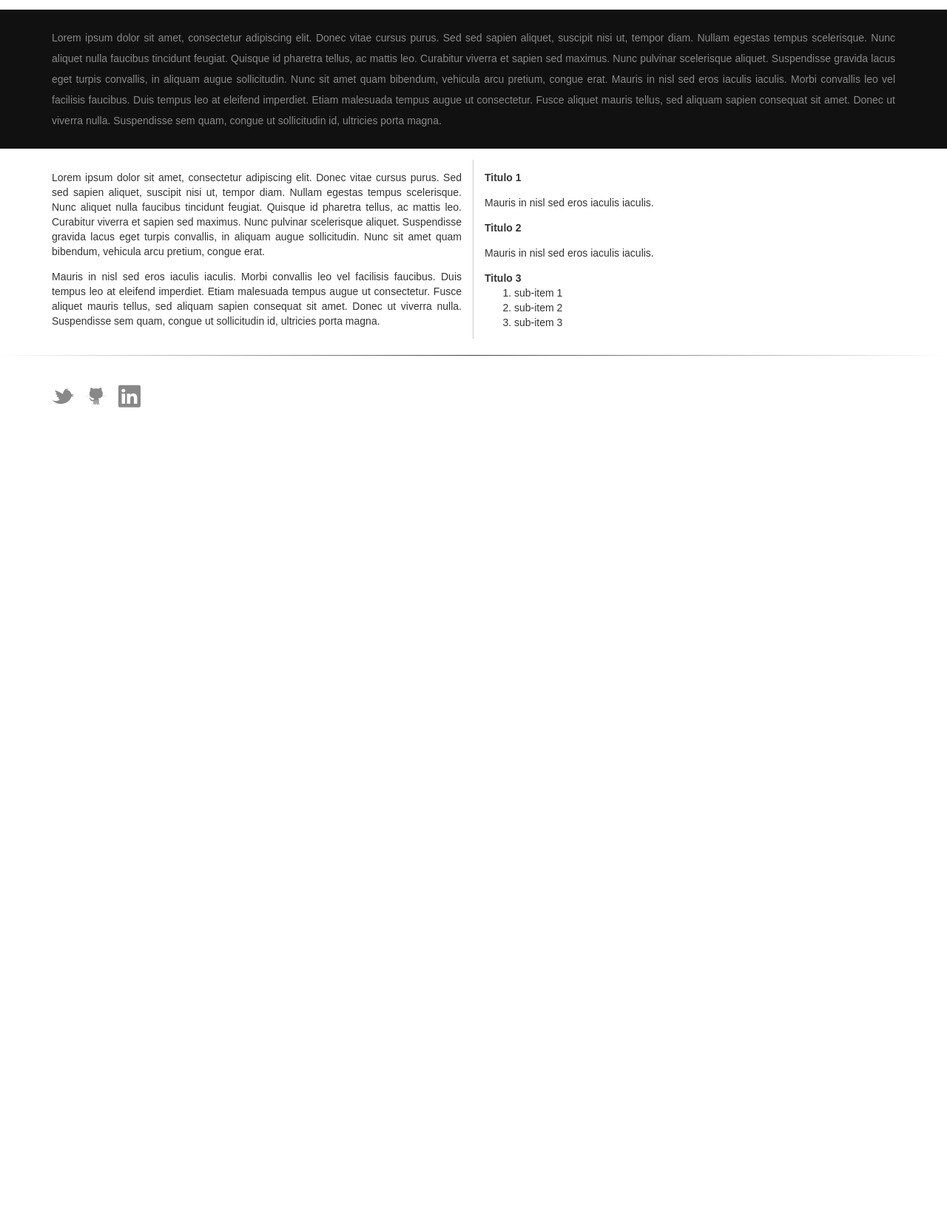
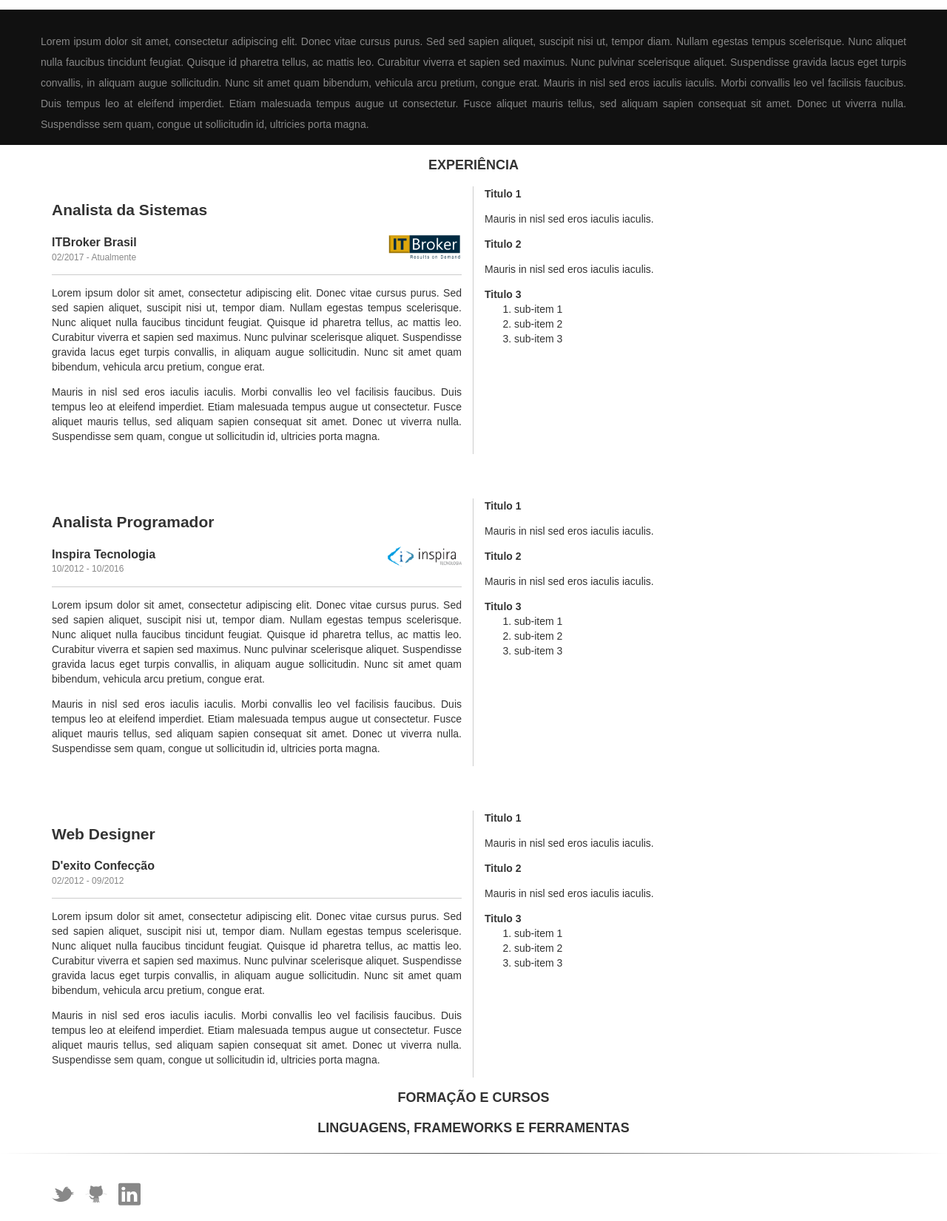
Before and after one commit to diegoma/diegomoreira92.github.io, a web app: file index.html in a window 1280 px wide. Shown: the part 42-1693 px from the top of the page at 74% size. Before the commit the page ends 593 px from the top, so only its background shows below. Run offline with its HTML, style and script files only (its server is not run), Linux system fonts and the light colour scheme.

Commit message:
Changes in the interface
- Add images for companies
- Definie sections to colleges and courses

```diff
--- a/css/style.css
+++ b/css/style.css
@@ -15,27 +15,6 @@
   list-style: none;
 }
 
-hr.divisor-one {
-  border: 0;
-  height: 1px;
-  background-image: linear-gradient(to right, transparent, rgba(0, 0, 0, 0.75), transparent);
-}
-
-#pgBio {
-  background: #111;
-  color: #888;
-}
-#pgBio .bio {
-  text-align: justify;
-  padding: 10px 15px;
-  line-height: 2;
-}
-
-#pgResume {
-  text-align: justify;
-  padding: 15px 0 0 0;
-}
-
 .inline-list {
   text-decoration: none;
   list-style: none;
@@ -45,6 +24,74 @@ hr.divisor-one {
   float: left;
 }
 
+.mainTitle {
+  font-size: 20px;
+  text-transform: uppercase;
+  color: #111;
+}
+
+hr.divisor-one {
+  border: 0;
+  height: 1px;
+  background-image: linear-gradient(to right, transparent, rgba(0, 0, 0, 0.75), transparent);
+}
+
+.sectionBlock {
+  text-align: justify;
+}
+
+.sectionBlock__title {
+  text-transform: uppercase;
+  text-align: center;
+  font-size: 18px;
+}
+
+.sectionBlock-dark {
+  background: #111;
+  color: #888;
+}
+
+.bioBlock {
+  padding: 15px 0 0 0;
+  line-height: 2;
+}
+
+.companyExperience + .companyExperience {
+  margin-top: 60px;
+}
+
+.ce-titleBlock {
+  padding-bottom: 14px;
+  border-bottom: 1px solid #ccc;
+}
+
+.ce-companyInfo {
+  float: left;
+}
+
+.ce-title {
+  margin: 0;
+  padding: 0;
+  font-size: 16px;
+}
+
+.ce-companyTime {
+  margin: 0;
+  padding: 0;
+  font-size: 12px;
+  color: #888;
+}
+
+.ce-companyLogo {
+  width: 100px;
+  height: auto;
+  float: right;
+}
+
+.ce-workWith {
+  margin: 0;
+}
+
 .social-list li + li {
   margin-left: 15px;
 }
@@ -52,6 +99,7 @@ hr.divisor-one {
   font-size: 30px;
 }
 .social-list a {
+  display: inline-block;
   color: #888;
   transition: color 0.5s;
   text-decoration: none;
@@ -60,10 +108,4 @@ hr.divisor-one {
   color: #111;
 }
 
-.mainTitle {
-  font-size: 20px;
-  text-transform: uppercase;
-  color: #111;
-}
-
 /*# sourceMappingURL=style.css.map */
--- a/index.html
+++ b/index.html
@@ -18,18 +18,37 @@
 			</h1>
 		</header>
 
-	<section id="pgBio" class="clearfix">
-		<div class="bio container">
+		<section class="sectionBlock sectionBlock-dark clearfix">
+			<div class="bioBlock container">
 				<p>
 					Lorem ipsum dolor sit amet, consectetur adipiscing elit. Donec vitae cursus purus. Sed sed sapien aliquet, suscipit nisi ut, tempor diam. Nullam egestas tempus scelerisque. Nunc aliquet nulla faucibus tincidunt feugiat. Quisque id pharetra tellus, ac mattis leo. Curabitur viverra et sapien sed maximus. Nunc pulvinar scelerisque aliquet. Suspendisse gravida lacus eget turpis convallis, in aliquam augue sollicitudin. Nunc sit amet quam bibendum, vehicula arcu pretium, congue erat. Mauris in nisl sed eros iaculis iaculis. Morbi convallis leo vel facilisis faucibus. Duis tempus leo at eleifend imperdiet. Etiam malesuada tempus augue ut consectetur. Fusce aliquet mauris tellus, sed aliquam sapien consequat sit amet. Donec ut viverra nulla. Suspendisse sem quam, congue ut sollicitudin id, ultricies porta magna.
 				</p>
 			</div>
 		</section>
 
-	<section id="pgResume" class="">
+		<section class="sectionBlock">
+			<h2 class="sectionBlock__title">
+				Experiência
+			</h2>
+
 			<div class="container">
-			<div class="row">
-				<div class="col-md-6 border-separator">
+
+				<!-- ITBroker Brasil -->
+				<div class="row companyExperience">
+					<div class="ce-resume col-md-6 border-separator">
+						<div class="ce-titleBlock clearfix">
+							<h2 class="ce-position">Analista da Sistemas</h2>
+							<div class="ce-companyInfo">
+								<h3 class="ce-title">
+									ITBroker Brasil
+								</h3>
+								<p class="ce-companyTime">
+									<span>02/2017</span> - <span>Atualmente</span>
+			 					</p>
+		 					</div>
+		 					<img class="ce-companyLogo" src="images/itbroker.png" alt="companyExample">
+						</div>
+
 						<p>
 							Lorem ipsum dolor sit amet, consectetur adipiscing elit. Donec vitae cursus purus. Sed sed sapien aliquet, suscipit nisi ut, tempor diam. Nullam egestas tempus scelerisque. Nunc aliquet nulla faucibus tincidunt feugiat. Quisque id pharetra tellus, ac mattis leo. Curabitur viverra et sapien sed maximus. Nunc pulvinar scelerisque aliquet. Suspendisse gravida lacus eget turpis convallis, in aliquam augue sollicitudin. Nunc sit amet quam bibendum, vehicula arcu pretium, congue erat.
 						</p>
@@ -37,8 +56,8 @@
 							Mauris in nisl sed eros iaculis iaculis. Morbi convallis leo vel facilisis faucibus. Duis tempus leo at eleifend imperdiet. Etiam malesuada tempus augue ut consectetur. Fusce aliquet mauris tellus, sed aliquam sapien consequat sit amet. Donec ut viverra nulla. Suspendisse sem quam, congue ut sollicitudin id, ultricies porta magna.
 						</p>
 					</div>
-				<div class="col-md-6">
-					<ul class="reset-list">
+					<div class="ce-details col-md-6">
+						<ul class="ce-workWith reset-list">
 							<li>
 								<strong>Titulo 1</strong>
 								<p>Mauris in nisl sed eros iaculis iaculis.</p>
@@ -58,7 +77,111 @@
 						</ul>
 					</div>
 				</div>
+				<!--  -->
+
+				<!-- Inspira -->
+				<div class="row companyExperience">
+					<div class="ce-resume col-md-6 border-separator">
+						<div class="ce-titleBlock clearfix">
+							<h2 class="ce-position">Analista Programador</h2>
+							<div class="ce-companyInfo">
+								<h3 class="ce-title">
+									Inspira Tecnologia
+								</h3>
+								<p class="ce-companyTime">
+									<span>10/2012</span> - <span>10/2016</span>
+			 					</p>
 		 					</div>
+		 					<img class="ce-companyLogo" src="images/inspira.png" alt="companyExample">
+						</div>
+
+						<p>
+							Lorem ipsum dolor sit amet, consectetur adipiscing elit. Donec vitae cursus purus. Sed sed sapien aliquet, suscipit nisi ut, tempor diam. Nullam egestas tempus scelerisque. Nunc aliquet nulla faucibus tincidunt feugiat. Quisque id pharetra tellus, ac mattis leo. Curabitur viverra et sapien sed maximus. Nunc pulvinar scelerisque aliquet. Suspendisse gravida lacus eget turpis convallis, in aliquam augue sollicitudin. Nunc sit amet quam bibendum, vehicula arcu pretium, congue erat.
+						</p>
+						<p>
+							Mauris in nisl sed eros iaculis iaculis. Morbi convallis leo vel facilisis faucibus. Duis tempus leo at eleifend imperdiet. Etiam malesuada tempus augue ut consectetur. Fusce aliquet mauris tellus, sed aliquam sapien consequat sit amet. Donec ut viverra nulla. Suspendisse sem quam, congue ut sollicitudin id, ultricies porta magna.
+						</p>
+					</div>
+					<div class="ce-details col-md-6">
+						<ul class="ce-workWith reset-list">
+							<li>
+								<strong>Titulo 1</strong>
+								<p>Mauris in nisl sed eros iaculis iaculis.</p>
+							</li>
+							<li>
+								<strong>Titulo 2</strong>
+								<p>Mauris in nisl sed eros iaculis iaculis.</p>
+							</li>
+							<li>
+								<strong>Titulo 3</strong>
+								<ol>
+									<li>sub-item 1</li>
+									<li>sub-item 2</li>
+									<li>sub-item 3</li>
+								</ol>
+							</li>
+						</ul>
+					</div>
+				</div>
+				<!--  -->
+
+				<!-- Dexito -->
+				<div class="row companyExperience">
+					<div class="ce-resume col-md-6 border-separator">
+						<div class="ce-titleBlock clearfix">
+							<h2 class="ce-position">Web Designer</h2>
+							<div class="ce-companyInfo">
+								<h3 class="ce-title">
+									D'exito Confecção
+								</h3>
+								<p class="ce-companyTime">
+									<span>02/2012</span> - <span>09/2012</span>
+			 					</p>
+		 					</div>
+						</div>
+
+						<p>
+							Lorem ipsum dolor sit amet, consectetur adipiscing elit. Donec vitae cursus purus. Sed sed sapien aliquet, suscipit nisi ut, tempor diam. Nullam egestas tempus scelerisque. Nunc aliquet nulla faucibus tincidunt feugiat. Quisque id pharetra tellus, ac mattis leo. Curabitur viverra et sapien sed maximus. Nunc pulvinar scelerisque aliquet. Suspendisse gravida lacus eget turpis convallis, in aliquam augue sollicitudin. Nunc sit amet quam bibendum, vehicula arcu pretium, congue erat.
+						</p>
+						<p>
+							Mauris in nisl sed eros iaculis iaculis. Morbi convallis leo vel facilisis faucibus. Duis tempus leo at eleifend imperdiet. Etiam malesuada tempus augue ut consectetur. Fusce aliquet mauris tellus, sed aliquam sapien consequat sit amet. Donec ut viverra nulla. Suspendisse sem quam, congue ut sollicitudin id, ultricies porta magna.
+						</p>
+					</div>
+					<div class="ce-details col-md-6">
+						<ul class="ce-workWith reset-list">
+							<li>
+								<strong>Titulo 1</strong>
+								<p>Mauris in nisl sed eros iaculis iaculis.</p>
+							</li>
+							<li>
+								<strong>Titulo 2</strong>
+								<p>Mauris in nisl sed eros iaculis iaculis.</p>
+							</li>
+							<li>
+								<strong>Titulo 3</strong>
+								<ol>
+									<li>sub-item 1</li>
+									<li>sub-item 2</li>
+									<li>sub-item 3</li>
+								</ol>
+							</li>
+						</ul>
+					</div>
+				</div>
+				<!--  -->
+			</div>
+		</section>
+
+		<section class="sectionBlock">
+			<h2 class="sectionBlock__title">
+				Formação e Cursos
+			</h2>
+		</section>
+
+		<section class="sectionBlock">
+			<h2 class="sectionBlock__title">
+				Linguagens, Frameworks e Ferramentas
+			</h2>
 		</section>
 
 		<hr class="divisor-one">
@@ -67,17 +190,17 @@
 			<div class="container">
 				<ul class="clearfix inline-list social-list">
 					<li>
-					<a href="#">
+						<a href="https://twitter.com/D_Bony" target="_Blank">
 							<i class="flaticon-twitter-logo"></i>
 						</a>
 					</li>
 					<li>
-					<a href="#">
+						<a href="https://github.com/diegoma" target="_Blank">
 							<i class="flaticon-github-logo"></i>
 						</a>
 					</li>
 					<li>
-					<a href="#">
+						<a href="www.linkedin.com/in/diegoma" target="_Blank">
 							<i class="flaticon-linkedin-logo-1"></i>
 						</a>
 					</li>
--- a/sass/style.sass
+++ b/sass/style.sass
@@ -11,30 +11,75 @@
 	padding: 0
 	list-style: none
 
+.inline-list
+	text-decoration: none
+	list-style: none
+	padding: 0
+	li
+		float: left
+
+.mainTitle
+	font-size: 20px
+	text-transform: uppercase
+	color:	#111
+
 hr
 	&.divisor-one
 		border: 0
 		height: 1px
 		background-image: linear-gradient(to right, rgba(0, 0, 0, 0), rgba(0, 0, 0, 0.75), rgba(0, 0, 0, 0))
 
-#pgBio
+.sectionBlock
+	text-align: justify
+
+.sectionBlock__title
+	text-transform: uppercase
+	text-align: center
+	font-size: 18px
+
+.sectionBlock-dark
 	background: #111
 	color: #888
-	.bio
-		text-align: justify
-		padding: 10px 15px
-		line-height: 2
 
-#pgResume
-	text-align: justify
+.bioBlock
 	padding: 15px 0 0 0
+	line-height: 2
 
-.inline-list
-	text-decoration: none
-	list-style: none
+// --
+
+.companyExperience + .companyExperience
+	margin-top: 60px
+
+// .ce-resume
+
+.ce-titleBlock
+	padding-bottom: 14px
+	border-bottom: 1px solid #ccc
+
+.ce-companyInfo
+	float: left
+
+.ce-title
+	margin: 0
 	padding: 0
-	li
-		float: left
+	font-size: 16px
+
+.ce-companyTime
+	margin: 0
+	padding: 0
+	font-size: 12px
+	color: #888
+
+.ce-companyLogo
+	width: 100px
+	height: auto
+	float: right
+
+.ce-workWith
+	margin: 0
+
+
+// --
 
 .social-list
 	li + li
@@ -43,17 +88,13 @@ hr
 		&::before
 			font-size: 30px
 	a
+		display: inline-block
 		color: #888
 		transition: color 0.5s
 		text-decoration: none
 		&:hover
 			color: #111
 
-.mainTitle
-	font-size: 20px
-	text-transform: uppercase
-	color:	#111
-
 @media screen and (min-width: 768px)
 
 @media screen and (min-width: 992px)
```
Lines whose indentation alone changed are shown as unchanged.
